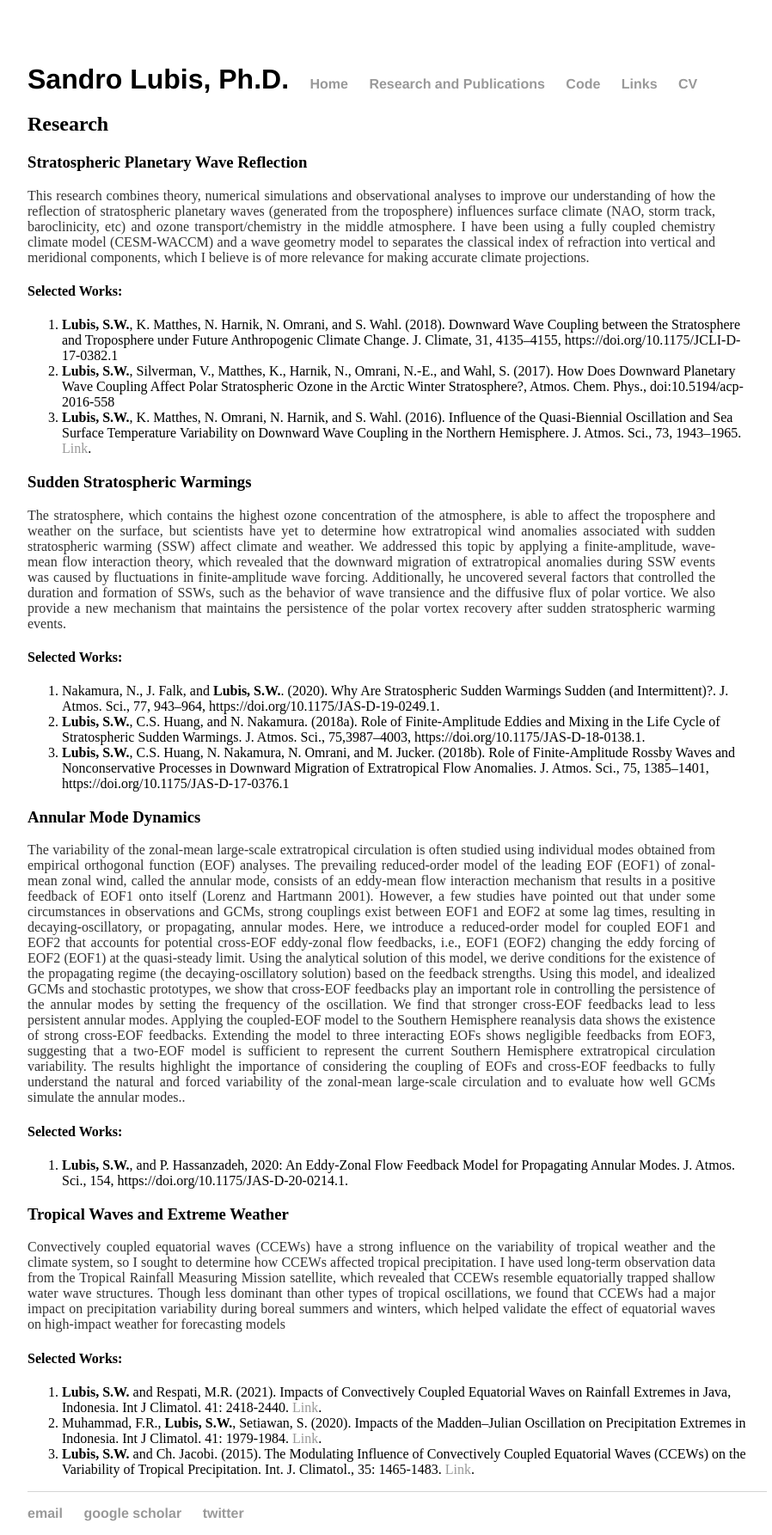
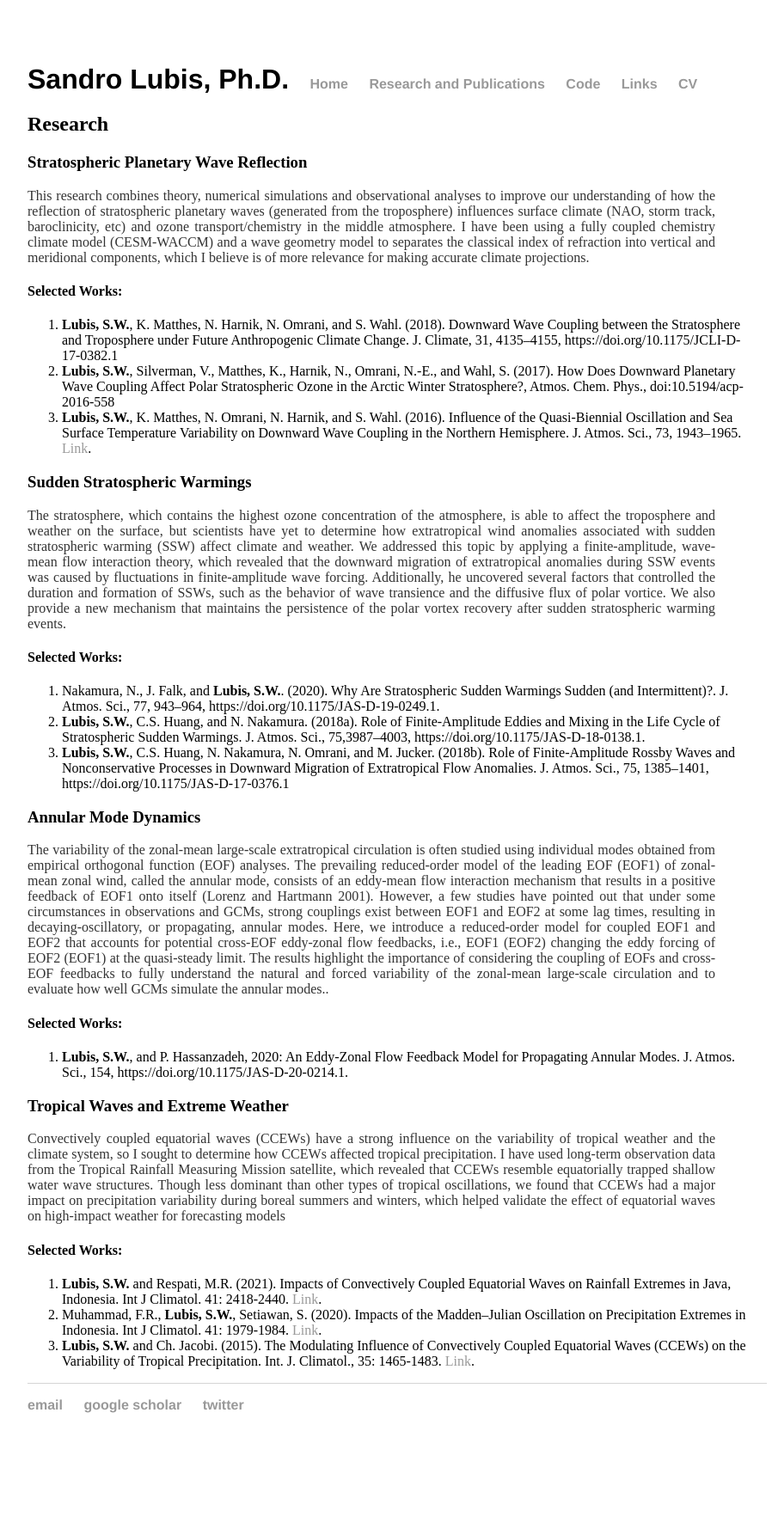
Before and after one commit to sandrolubis/sandrolubis.github.io, a Jekyll site: the page built from research/index.html, in a window 1280 px wide. Shown: the whole page at 86% size, without its empty margins (276-1174 px from the left). Built offline with Jekyll 4.4.1, drawn with Linux system fonts in a browser that asks for light colours; after the commit the page ends 1660 px from its top, so only the background shows below that.

Commit message:
Update index.html

```diff
--- a/research/index.html
+++ b/research/index.html
@@ -43,7 +43,8 @@ title: Research Interests | Sandro Lubis
 				The variability of the zonal-mean large-scale extratropical circulation is often studied using individual modes obtained from empirical orthogonal function (EOF) analyses.
 				The prevailing reduced-order model of the leading EOF (EOF1) of zonal-mean zonal wind, called the annular mode, consists of an eddy-mean flow interaction mechanism that results
 				in a positive feedback of EOF1 onto itself (Lorenz and Hartmann 2001). However, a few studies have pointed out that under some circumstances in observations and GCMs, strong couplings
-				exist between EOF1 and EOF2 at some lag times, resulting in decaying-oscillatory, or propagating, annular modes. Here, we introduce a reduced-order model for coupled EOF1 and EOF2 that accounts for potential cross-EOF eddy-zonal flow feedbacks, i.e., EOF1 (EOF2) changing the eddy forcing of EOF2 (EOF1) at the quasi-steady limit. Using the analytical solution of this model, we derive conditions for the existence of the propagating regime (the decaying-oscillatory solution) based on the feedback strengths. Using this model, and idealized GCMs and stochastic prototypes, we show that cross-EOF feedbacks play an important role in controlling the persistence of the annular modes by setting the frequency of the oscillation. We find that stronger cross-EOF feedbacks lead to less persistent annular modes. Applying the coupled-EOF model to the Southern Hemisphere reanalysis data shows the existence of strong cross-EOF feedbacks. Extending the model to three interacting EOFs shows negligible feedbacks from EOF3, suggesting that a two-EOF model is sufficient to represent the current Southern Hemisphere extratropical circulation variability. The results highlight the importance of considering the coupling of EOFs and cross-EOF feedbacks to fully understand the natural and forced variability of the zonal-mean large-scale circulation and to evaluate how well GCMs simulate the annular modes..</font></p>
+				exist between EOF1 and EOF2 at some lag times, resulting in decaying-oscillatory, or propagating, annular modes. Here, we introduce a reduced-order model for coupled EOF1 and EOF2 that accounts for potential cross-EOF eddy-zonal flow feedbacks, i.e., EOF1 (EOF2) changing the eddy forcing of EOF2 (EOF1) at the quasi-steady limit.
+				The results highlight the importance of considering the coupling of EOFs and cross-EOF feedbacks to fully understand the natural and forced variability of the zonal-mean large-scale circulation and to evaluate how well GCMs simulate the annular modes..</font></p>
 			<h4>Selected Works:</h4>
 			<ol>
 			  <li><b>Lubis, S.W.</b>, and P. Hassanzadeh, 2020: An Eddy-Zonal Flow Feedback Model for Propagating Annular Modes. J. Atmos. Sci., 154,
```
